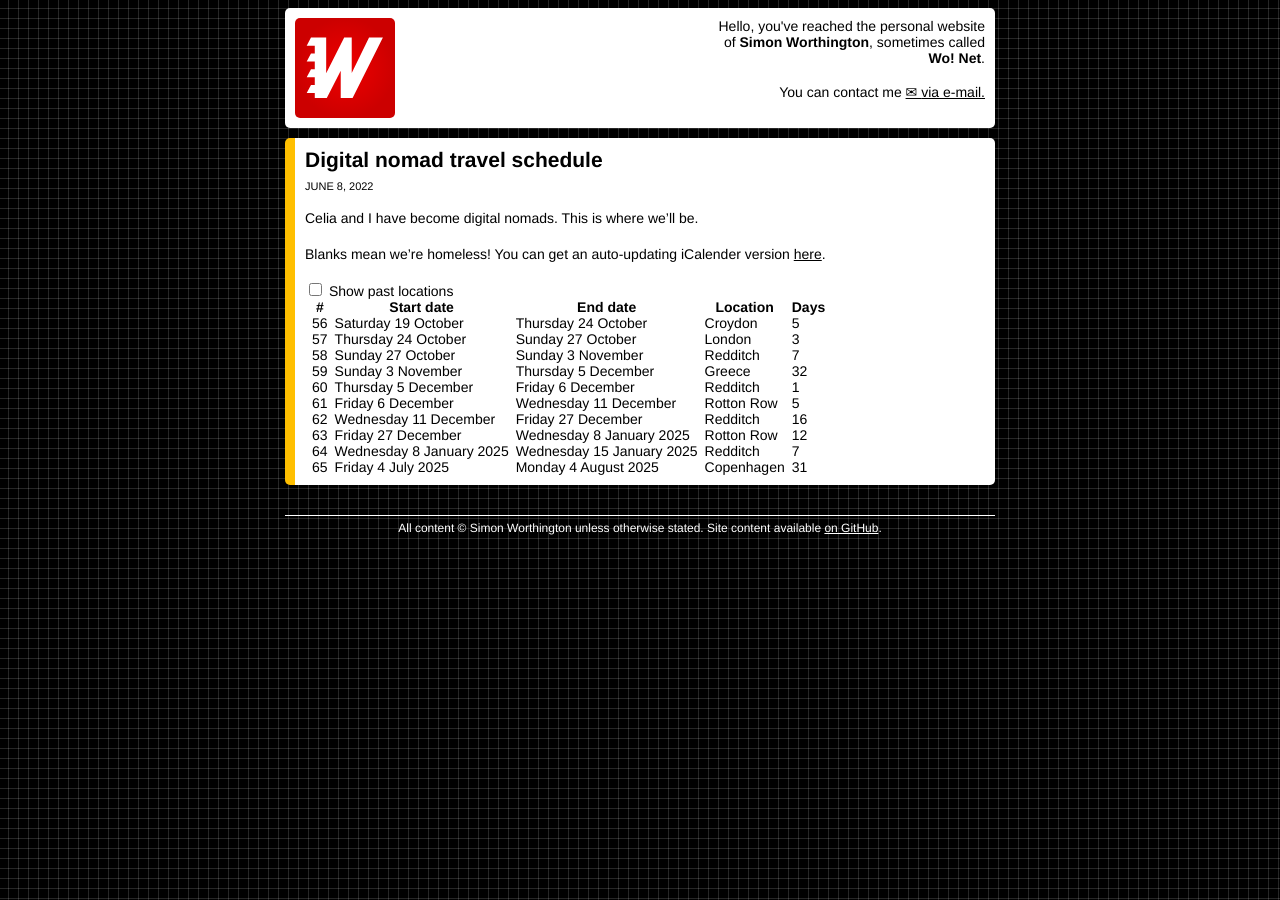
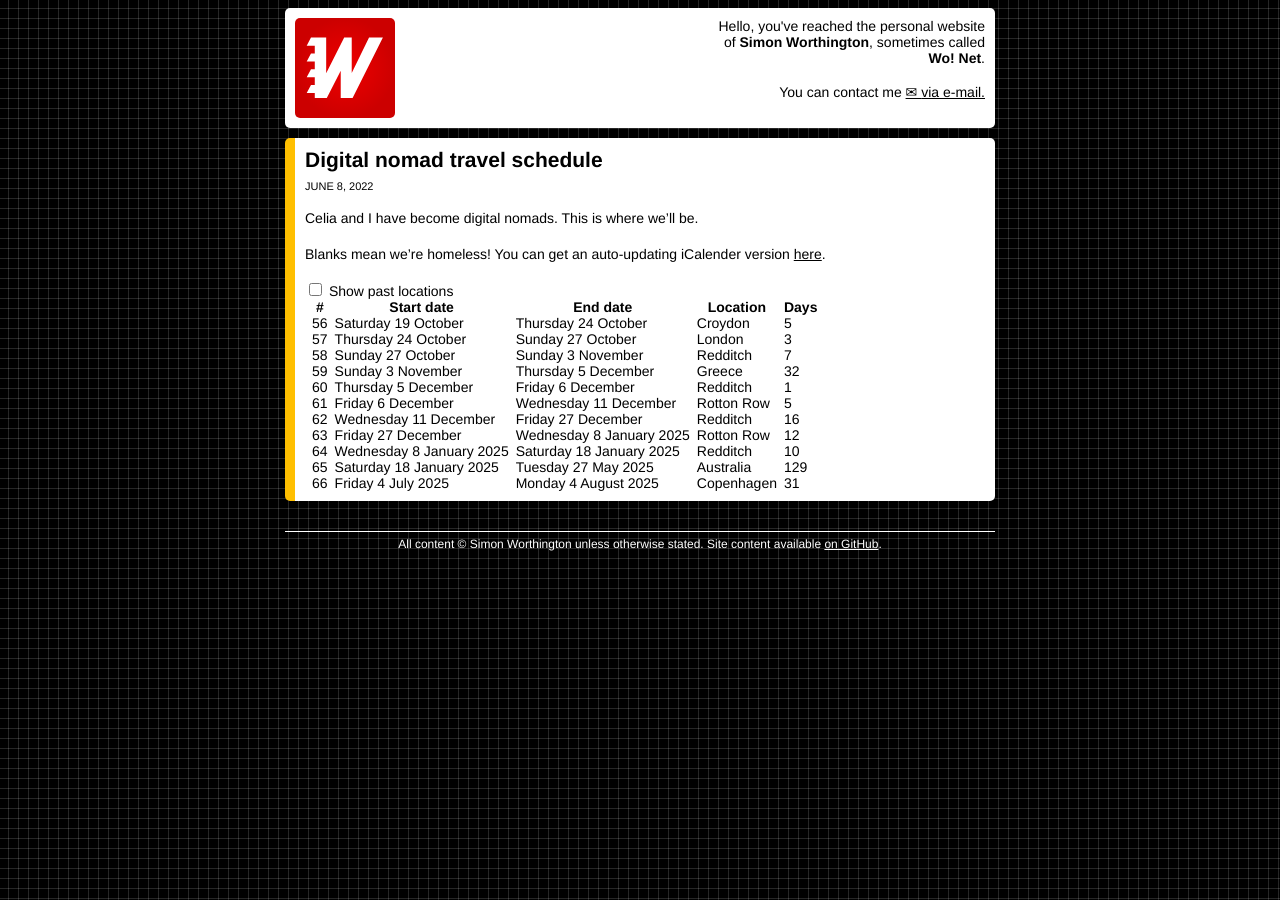
Before and after one commit to simonwo/simonwo.net, a Jekyll site: the page built from _posts/2022-06-08-travel-schedule.md, in a window 1280 px wide. Built offline with Jekyll 4.4.1, drawn with Linux system fonts in a browser that asks for light colours; comment, search, counter and statistics services are not loaded.

Commit message:
Australia flights booked.

```diff
--- a/_data/nomads.yml
+++ b/_data/nomads.yml
@@ -188,8 +188,11 @@
   end: 2025-01-08
   location: Rotton Row
 - start: 2025-01-08
-  end: 2025-01-15
+  end: 2025-01-18
   location: Redditch
+- start: 2025-01-18
+  end: 2025-05-27
+  location: Australia
 - start: 2025-07-04
   end: 2025-08-04
   location: Copenhagen
```
